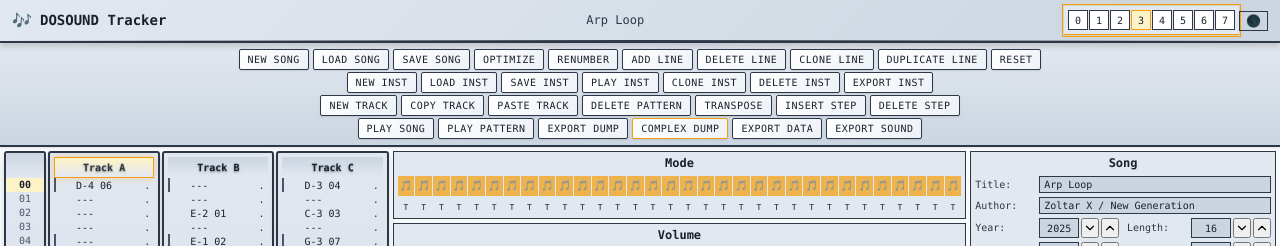
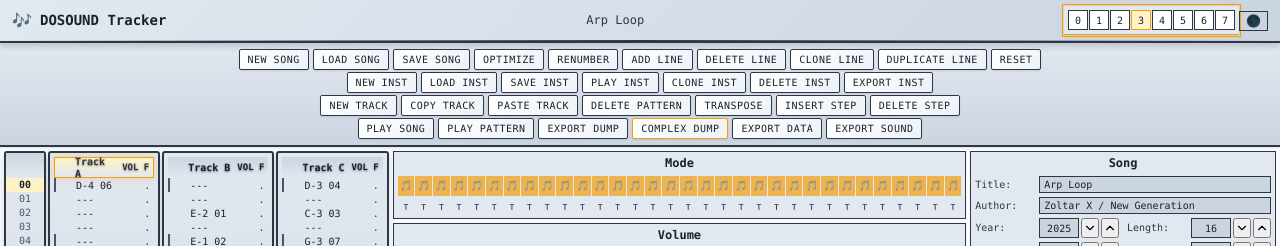
Before and after one commit to zoltraks/dosound-tracker, a React (Vite) app: page / in a window 1280 px wide. Shown: the top 246 px of the page. Built offline with nearby package versions, Linux system fonts and the light colour scheme.

Commit message:
Add real-time volume display to track panel headers showing current effective volume value in hexadecimal format calculated from pattern volume column up to current playback line, with updated header layout using flexbox to position track title left and volume indicator right

```diff
--- a/src/App.css
+++ b/src/App.css
@@ -579,6 +579,23 @@ body {
   box-sizing: border-box;
 }
 
+.track-panel .track-header {
+  justify-content: space-between;
+  padding: 4px 4px;
+  padding-left: 20px;
+}
+
+.track-header-title {
+  flex: 1;
+  text-align: left;
+}
+
+.track-header-volume {
+  font-size: 9px;
+  text-align: right;
+  min-width: 6ch;
+}
+
 .track-header.target-track {
   background: linear-gradient(180deg, var(--active-bg) 0%, var(--bg-secondary) 100%);
   border: 1px solid var(--active-border);
@@ -672,7 +689,7 @@ body {
 .note-text.active {
   background-color: var(--track-cell-active-bg);
   color: var(--text-primary);
-  padding-left: 1px;
+  padding-left: 2px;
   border-left: 2px solid var(--active-border);
   border-right: 2px solid var(--active-border);
 }
--- a/src/components/PlaylistPanel.tsx
+++ b/src/components/PlaylistPanel.tsx
@@ -235,8 +235,9 @@ export const PlaylistPanel: React.FC<PlaylistPanelProps> = ({
   const handlePatternClick = useCallback((lineIndex: number, track: 'A' | 'B' | 'C') => {
     setCurrentLine(lineIndex);
     setCurrentTrack(track);
+    setActiveSection('playlist');
     onPositionSelect(lineIndex);
-  }, [onPositionSelect]);
+  }, [setActiveSection, onPositionSelect]);
 
   const formatPatternDisplay = useCallback((patternId: string) => {
     if (patternId === '--') return '--';
--- a/src/components/TrackPanel.tsx
+++ b/src/components/TrackPanel.tsx
@@ -1,4 +1,4 @@
-import React, { useState, useRef, useEffect, useCallback } from 'react';
+import React, { useState, useRef, useEffect, useCallback, useMemo } from 'react';
 import type { NavigationSection } from '../constants/navigation';
 import { KEYBOARD_TO_NOTE } from '../constants/music';
 import type { Pattern, Note, Instrument } from '../synth/SoundDriver';
@@ -57,6 +57,27 @@ export const TrackPanel: React.FC<TrackPanelProps> = (props) => {
 
   const sectionName = `track${trackId}` as NavigationSection;
   const isActive = activeSection === sectionName;
+
+  const effectiveVolume = useMemo(() => {
+    if (!pattern) return 0x0f;
+
+    const lines = pattern.lines || [];
+    if (lines.length === 0) return 0x0f;
+
+    const maxIndex = Math.min(currentLine, lines.length - 1);
+    let current = 0x0f;
+
+    for (let i = 0; i <= maxIndex; i++) {
+      const line = lines[i];
+      const vol = line && (line as any).volume;
+      if (vol !== undefined && vol !== null) {
+        const clamped = Math.max(0, Math.min(0x0f, (vol as number) | 0));
+        current = clamped;
+      }
+    }
+
+    return current;
+  }, [pattern, currentLine]);
 
   // Play preview note when entering notes
   const playPreviewNote = useCallback((note: string, octave: number) => {
@@ -374,7 +395,10 @@ export const TrackPanel: React.FC<TrackPanelProps> = (props) => {
       onClick={() => setActiveSection(sectionName)}
     >
       <div className={`track-header ${isTargetTrack ? 'target-track' : ''}`}>
-        Track {trackId}
+        <span className="track-header-title">Track {trackId}</span>
+        <span className="track-header-volume">
+          VOL {effectiveVolume.toString(16).toUpperCase()}
+        </span>
       </div>
 
       <div className="track-content">
```
